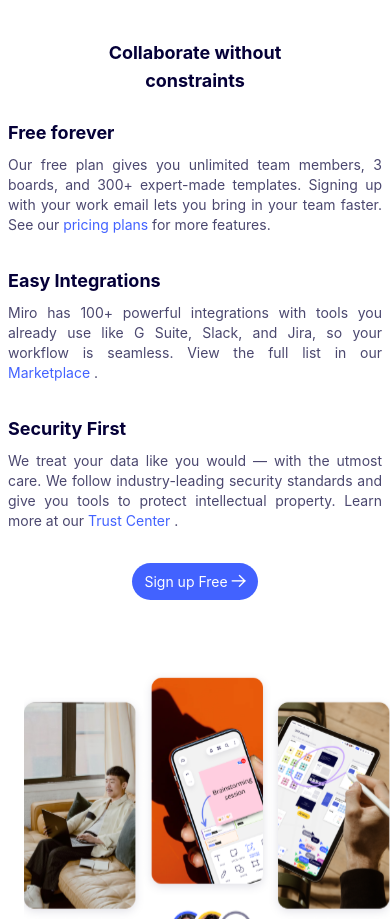
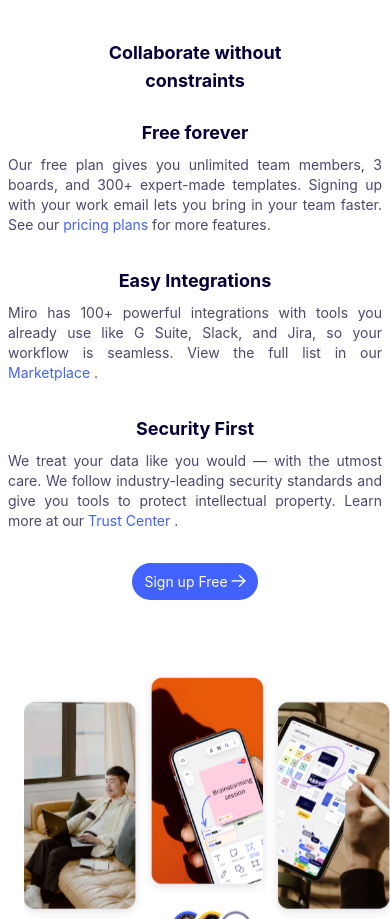
Before and after one commit to SamDesigner/Landing-Page-Task-, a Vue app in the folder landingpage/: page / in a window 390 px wide. Shown: the part 852-1771 px from the top of the page. Built offline with nearby package versions, Linux system fonts and the light colour scheme.

Commit message:
Almost done

```diff
--- a/landingpage/src/components/ColabPage/ColabPage.vue
+++ b/landingpage/src/components/ColabPage/ColabPage.vue
@@ -11,18 +11,18 @@
         <div class="space-y-6">
             <div class="container mx-auto grid md:grid-cols-2 lg:grid-cols-3 gap-4">
                 <div class="p-2 space-y-2">
-                    <h3 class="text-lg  md:text-2xl font-bold text-specialBlack">Free forever</h3>
+                    <h3 class="text-center text-lg md:text-left  md:text-2xl font-bold text-specialBlack">Free forever</h3>
                     <p class="text-grayText text-sm text-justify">Our free plan gives you unlimited team members, 3 boards, and 300+ expert-made templates.
                          Signing up with your work email lets you bring in your team faster. See our <a class="text-primaryBlue">pricing plans</a>  for more features.</p>
                 </div>
                 <div class="p-2 space-y-2">
-                    <h3 class="text-lg md:text-2xl font-bold text-specialBlack">Easy Integrations</h3>
+                    <h3 class="text-center md:text-left text-lg md:text-2xl font-bold text-specialBlack">Easy Integrations</h3>
                     <p class="text-grayText text-sm text-justify">
                         Miro has 100+ powerful integrations with tools you already use like G Suite, Slack, and Jira, so your workflow is seamless. View the full list in our <a class="text-primaryBlue">Marketplace</a> .
                     </p>
                 </div>
                 <div class="p-2 space-y-2" >
-                    <h3 class="text-lg md:text-2xl font-bold text-specialBlack">Security First</h3>
+                    <h3 class="text-center md:text-left text-lg md:text-2xl font-bold text-specialBlack">Security First</h3>
                     <p class="text-grayText text-sm text-justify">
                         We treat your data like you would — with the utmost care. We follow industry-leading security standards and give you tools to protect intellectual property. Learn more at our <a class="text-primaryBlue">Trust Center</a>  .
                     </p>
```
